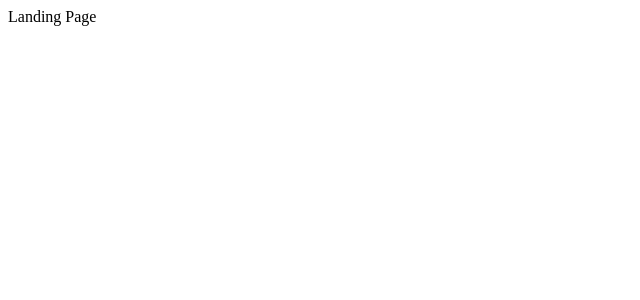
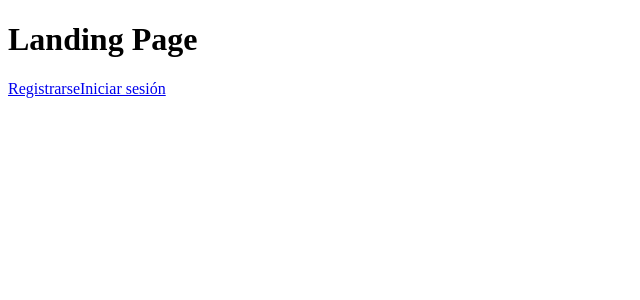
Before and after one commit to SanchezMBE/pos-app, a Vue app in the folder frontend/: page / in a window 1280 px wide. Shown: the top 300 px of the page, without its empty margins (0-640 px from the left). Built offline with nearby package versions, Linux system fonts and the light colour scheme.

Commit message:
nav landing page

```diff
--- a/frontend/src/views/Home.vue
+++ b/frontend/src/views/Home.vue
@@ -1,5 +1,5 @@
 <template>
-  <h1>Bienvenido</h1>
+  <h1>Bienvenido {{ auth.currentUser.displayName ?? auth.currentUser.email }}</h1>
   <button @click="handleSignOut">Cerrar sesión</button>
 </template>
 
--- a/frontend/src/views/LandingPage.vue
+++ b/frontend/src/views/LandingPage.vue
@@ -1 +1,9 @@
-<template>Landing Page</template>
+<template>
+  <h1>Landing Page</h1>
+  <nav>
+    <router-link to="/signup">Registrarse</router-link>
+    <router-link to="/login">Iniciar sesión</router-link>
+  </nav>
+</template>
+
+<script setup></script>
```
Also changed, not shown: frontend/src/views/LogIn.vue (+5 -9 lines).
